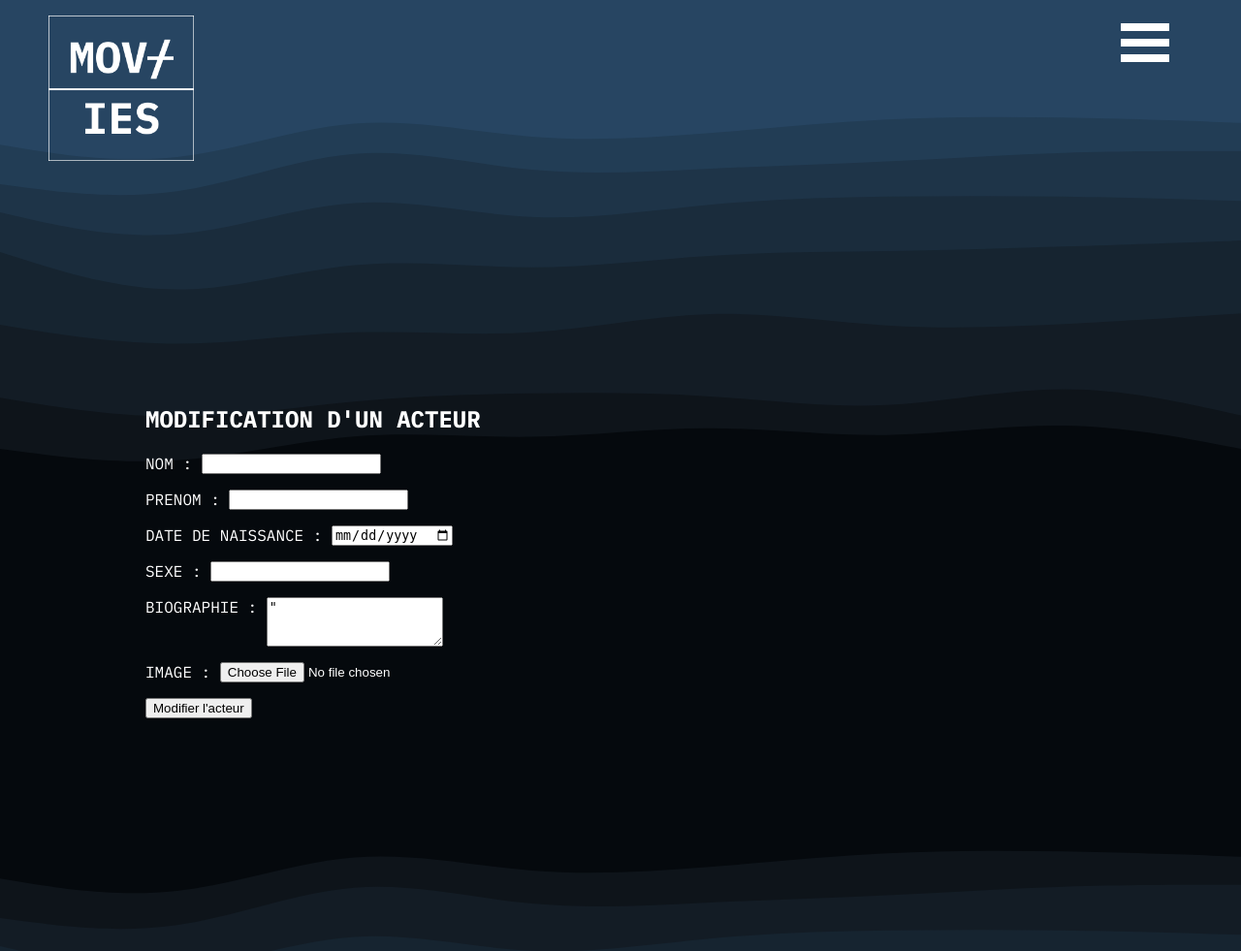
After one commit to FutRR/cinemaSQL, a PHP site: template view/updateActeur.php in a window 1280 px wide. The commit adds this page. Shown: the top 981 px of the page at 97% size. Run offline with PHP 8.4, Linux system fonts and the light colour scheme; the template is opened without the code that fills it, so the values that code supplies are empty; some libraries are stand-ins or nearby versions.

Commit message:
started acteur update form

```diff
--- a/index.php
+++ b/index.php
@@ -77,6 +77,10 @@ if (isset ($_GET["action"])) {
             $ctrlCinema->updateFilm($id);
             break;
 
+        case "updateActeur":
+            $ctrlCinema->updateActeur($id);
+            break;
+
         default:
             $ctrlCinema->mainPage();
     }
--- a/public/css/style.css
+++ b/public/css/style.css
@@ -375,10 +375,6 @@ nav ul li{
     width: min-content;
 }
 
-fieldset{
-    width: 735px;
-}
-
 footer{
     overflow-x: hidden;
 }
--- a/view/acteurDetails.php
+++ b/view/acteurDetails.php
@@ -48,6 +48,8 @@ ob_start();
         </div>
     </div>
 
+    <a class="add_btn" href="index.php?action=updateActeur&id=<?= $acteur["id_personne"] ?>">Modifier</a>
+
 
 
 </div>
--- /dev/null
+++ b/view/updateActeur.php
@@ -0,0 +1,58 @@
+<?php
+ob_start();
+?>
+
+<form action="index.php?action=updateActeur&id=<?= $_GET["id"] ?>" method="POST" enctype="multipart/form-data">
+    <p>
+        <label>
+            Nom :
+            <input type="text" name="nom" value="<?= $acteur["nom"] ?>">
+        </label>
+    </p>
+
+    <p>
+        <label>
+            Prenom :
+            <input type="text" name="prenom" value="<?= $acteur["prenom"] ?>">
+        </label>
+    </p>
+
+    <p>
+        <label>
+            Date de naissance :
+            <input type="date" name="dateNaissance" value="<?= $acteur["dateNaissance"] ?>">
+        </label>
+    </p>
+
+    <p>
+        <label>
+            Sexe :
+            <input type="text" name="sexe" value="<?= $acteur["sexe"] ?>">
+        </label>
+    </p>
+
+    <p>
+        <label>
+            Biographie :
+            <textarea name="biographie" rows="3"><?= $acteur["biographie"] ?>"</textarea>
+        </label>
+    </p>
+
+    <p>
+        <label>
+            Image :
+            <input type="file" name="file">
+        </label>
+    </p>
+
+    <p>
+        <input type="submit" name="submit" value="Modifier l'acteur">
+    </p>
+</form>
+
+<?php
+$titre = "Modification d'un acteur";
+$titre_secondaire = "Modification d'un acteur";
+$content = ob_get_clean();
+require "view/template.php";
+?>
```
Also changed, not shown: controller/CinemaController.php (+9 -0 lines), 2 other files.
